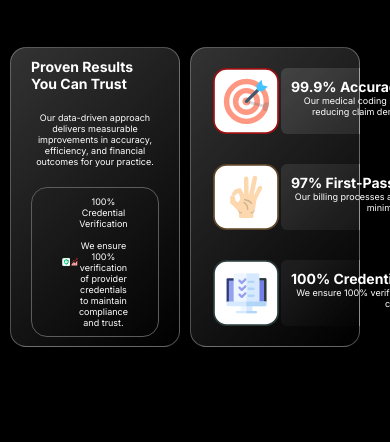
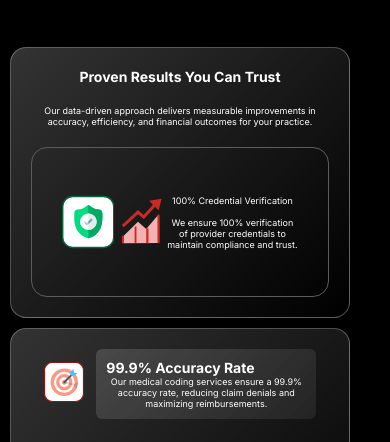
Before and after one commit to marcisip35/BetaMetrix-Site, a plain HTML site: page services.html in a window 390 px wide. Shown: the part 3294-3736 px from the top of the page. Drawn offline with Linux system fonts and the light colour scheme.

Commit message:
Updated Services Page Mobile Optimization

```diff
--- a/services.css
+++ b/services.css
@@ -620,31 +620,17 @@
         font-size: 14px;
     }
 
-    .metricItem:nth-child(5) .left h1{
-        font-size: 20px;
+    .metricItem.other p {
+        font-size: 14px;
     }
 
-    .metricItem:nth-child(5) p{
-        font-size: 11px;
-    }
-
-    .statItemTitle{
-        height: 150px;
+    .metricItem:nth-child(5) .left h1{
+        font-size: 24px;
     }
 
     .statItem{
-        height: 70px;
-        padding: 10px;
+        width: 250px;
     }
-
-    .metricItem h1{
-        font-size: 14px !important;
-    }
-
-    .metricItem:nth-child(5) p{
-        font-size: 9px;
-    }
-
 }
 
 @media(max-width: 900px) {
@@ -779,6 +765,45 @@
     .metricItem.other p {
         font-size: 11px;
     }
+
+    .metricItem:nth-child(5) .left h1{
+        font-size: 20px;
+    }
+
+    .metricItem:nth-child(5) p{
+        font-size: 11px;
+    }
+
+    .statItemTitle{
+        height: 150px;
+    }
+
+    .statItemTitle svg{
+        width: 100px;
+        height: 100px;
+    }
+
+    .statItem{
+        height: 70px;
+        padding: 10px;
+    }
+
+    .metricItem h1{
+        font-size: 14px !important;
+    }
+
+    .metricItem:nth-child(5) p{
+        font-size: 9px;
+    }
+
+    .metricItem:nth-child(5){
+        flex-direction: column;
+        margin-bottom: 250px;
+    }
+
+    .metricItem:nth-child(5) .left, .metricItem:nth-child(5) .right{
+        width: 100%;
+    }
 }
 
 @media(max-width: 600px) {
@@ -845,4 +870,12 @@
     .metricItem.other p {
         font-size: 9px;
     }
+
+    .statItemLeftContainer svg{
+        width: 40px;
+    }
+
+    .statItem{
+        width: 220px;
+    }
 }
```
